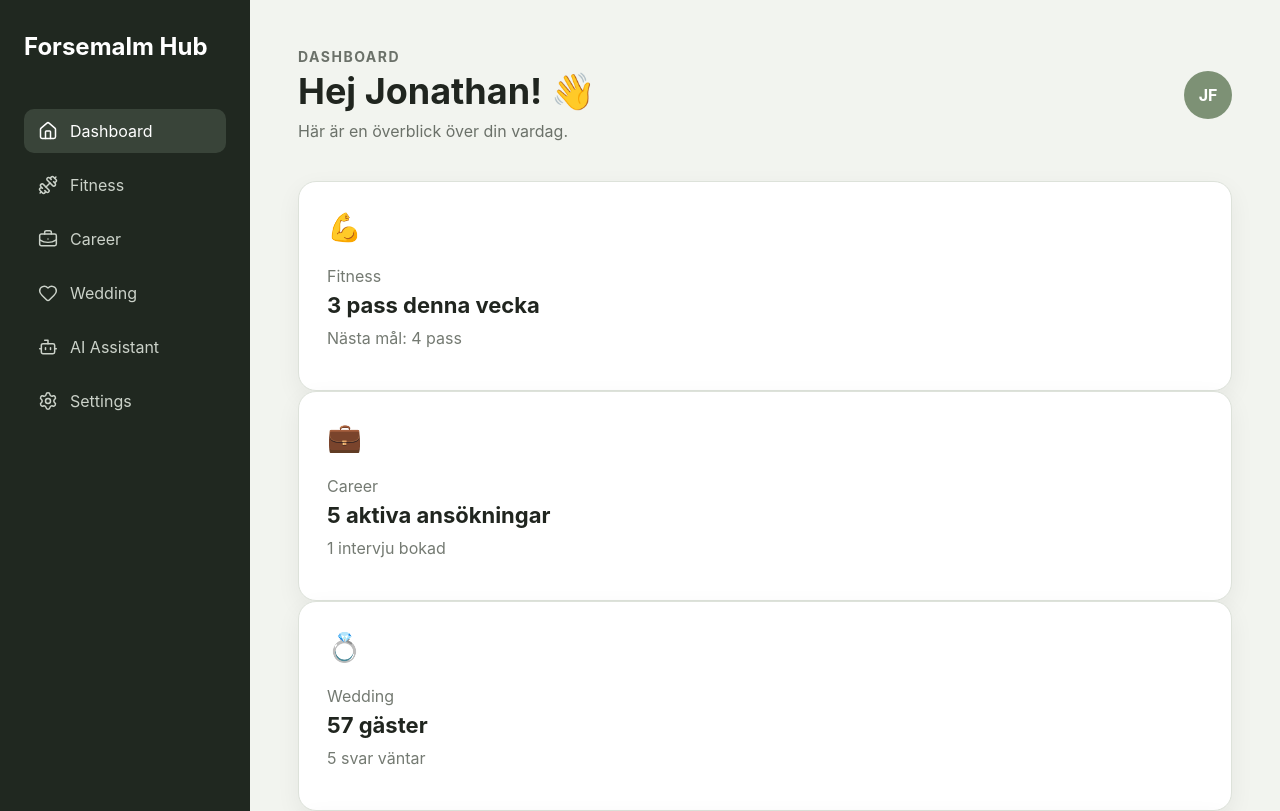
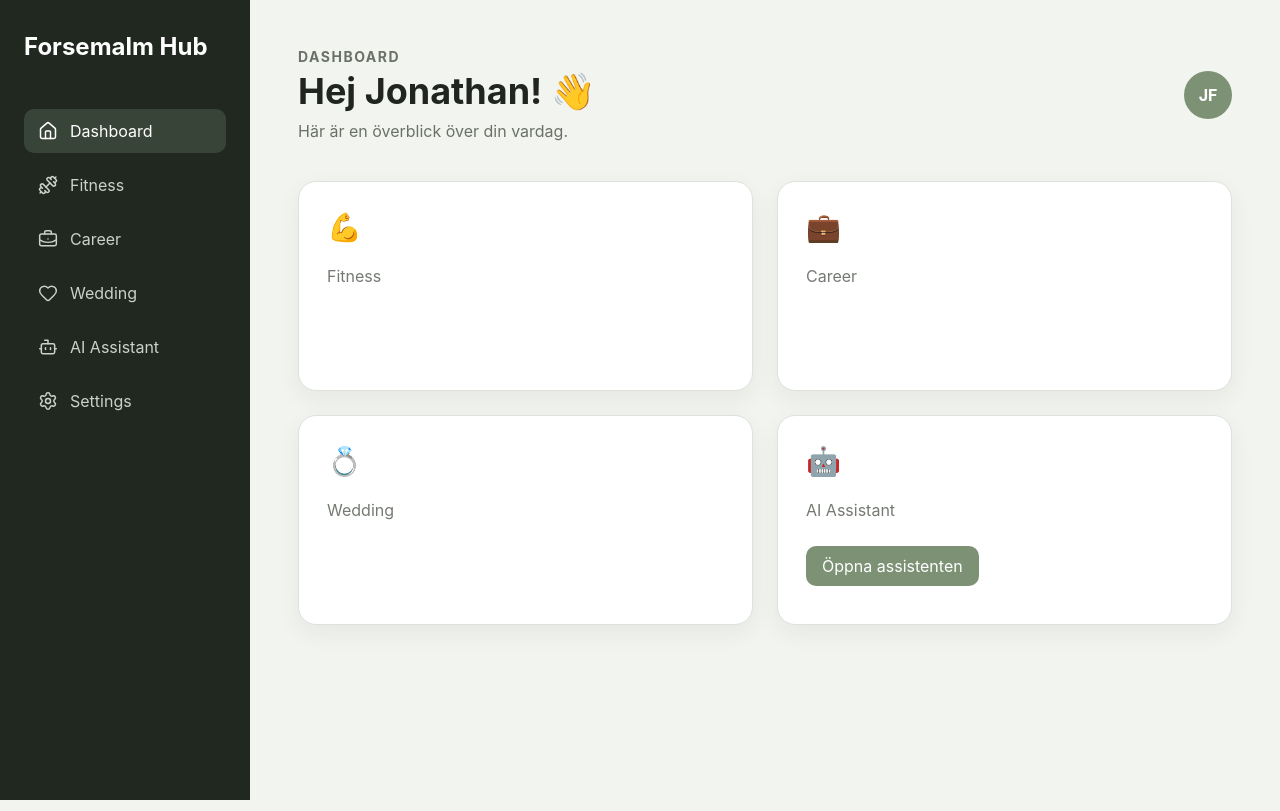
Before and after one commit to Drace3r/Atlas, a React (Vite) app in the folder client/: page / in a window 1280 px wide. Shown: the top 811 px of the page. Built offline with nearby package versions, Linux system fonts and the light colour scheme.

Commit message:
refractor: introduce service layer and dashboard architecture

```diff
--- a/client/src/components/fitness/FitnessCard.jsx
+++ b/client/src/components/fitness/FitnessCard.jsx
@@ -1,4 +1,5 @@
 import ProgressBar from "../ui/ProgressBar";
+import {getWeeklyProgress} from "../../services/fitnessService";
 
 function FitnessCard({ card }) {
   const Icon = card.icon;
@@ -8,9 +9,10 @@ function FitnessCard({ card }) {
     typeof card.goal === "number" &&
     card.goal > 0;
 
-  const progress = hasGoal
-    ? Math.round((card.completed / card.goal) * 100)
-    : 0;
+    const weeklyProgress = getWeeklyProgress(
+        card.completed,
+        card.goal,
+      );
 
   return (
     <article className="fitness-card">
@@ -25,13 +27,13 @@ function FitnessCard({ card }) {
       {hasGoal ? (
         <>
           <span>
-            {card.completed} av {card.goal} pass
-          </span>
+        {weeklyProgress.completed} av {weeklyProgress.goal} pass
+            </span>
 
-          <ProgressBar
-            value={progress}
-            label="Veckans framsteg"
-          />
+        <ProgressBar
+        value={weeklyProgress.percentage}
+        label="Veckans framsteg"
+        />
         </>
       ) : (
         card.description && <span>{card.description}</span>
--- /dev/null
+++ b/client/src/data/dashboardData.js
@@ -0,0 +1,24 @@
+const dashboardCards = [
+    {
+      id: "fitness",
+      icon: "💪",
+      title: "Fitness",
+    },
+    {
+      id: "career",
+      icon: "💼",
+      title: "Career",
+    },
+    {
+      id: "wedding",
+      icon: "💍",
+      title: "Wedding",
+    },
+    {
+      id: "ai",
+      icon: "🤖",
+      title: "AI Assistant",
+    },
+  ];
+
+  export default dashboardCards;
--- a/client/src/pages/Dashboard.jsx
+++ b/client/src/pages/Dashboard.jsx
@@ -1,51 +1,33 @@
 import Header from "../components/layout/Header";
 import DashboardCard from "../components/DashboardCard";
+import dashboardCards from "../data/dashboardData";
 
 function Dashboard() {
-    const cards = [
-        {
-            icon: "💪",
-            title: "Fitness",
-            heading: "3 pass denna vecka",
-            description: "Nästa mål: 4 pass",
-        },
-        {
-            icon: "💼",
-            title: "Career",
-            heading: "5 aktiva ansökningar",
-            description: "1 intervju bokad",
-        },
-        {
-            icon: "💍",
-            title: "Wedding",
-            heading:"57 gäster",
-            description:"5 svar väntar",
-        },
-    ];
 
     return (
     <main className="main-content">
       <Header />
-      <section>
-      {cards.map((card)=> (
+      <section className="dashboard-grid">
+      {dashboardCards.map((card)=> (
         <DashboardCard
           key={card.title}
           icon={card.icon}
           title={card.title}
           heading={card.heading}
           description={card.description}
-        />
+        >
+        {card.id === "ai" && (
+          <button className="card-button" type="button">
+          Öppna assistenten
+          </button>
+
+        )}
+        </DashboardCard>
         ))}
 
-        <DashboardCard
-          icon="🤖"
-          title="AI Assistant"
-          heading="Vad behöver du hjälp med?"
-        >
-          <button className="card-button" type="button">
-            Öppna assistenten
-          </button>
-        </DashboardCard>
+
+
+
       </section>
     </main>
   );
--- /dev/null
+++ b/client/src/services/fitnessService.js
@@ -0,0 +1,17 @@
+export function getWeeklyProgress(completed, goal){
+    const safeCompleted =
+    typeof completed === "number" && completed >= 0  ? completed : 0;
+    const safeGoal =
+    typeof goal === "number" && goal < 0 ? goal : 0;
+
+    const percentage =
+    safeGoal > 0
+    ? Math.min(Math.round((safeCompleted / safeGoal) * 100), 100)
+    : 0;
+
+    return {
+        completed: safeCompleted,
+        goal: safeGoal,
+        percentage,
+    };
+}
```
Also changed, not shown: client/src/services/dashboardService.js (added).
